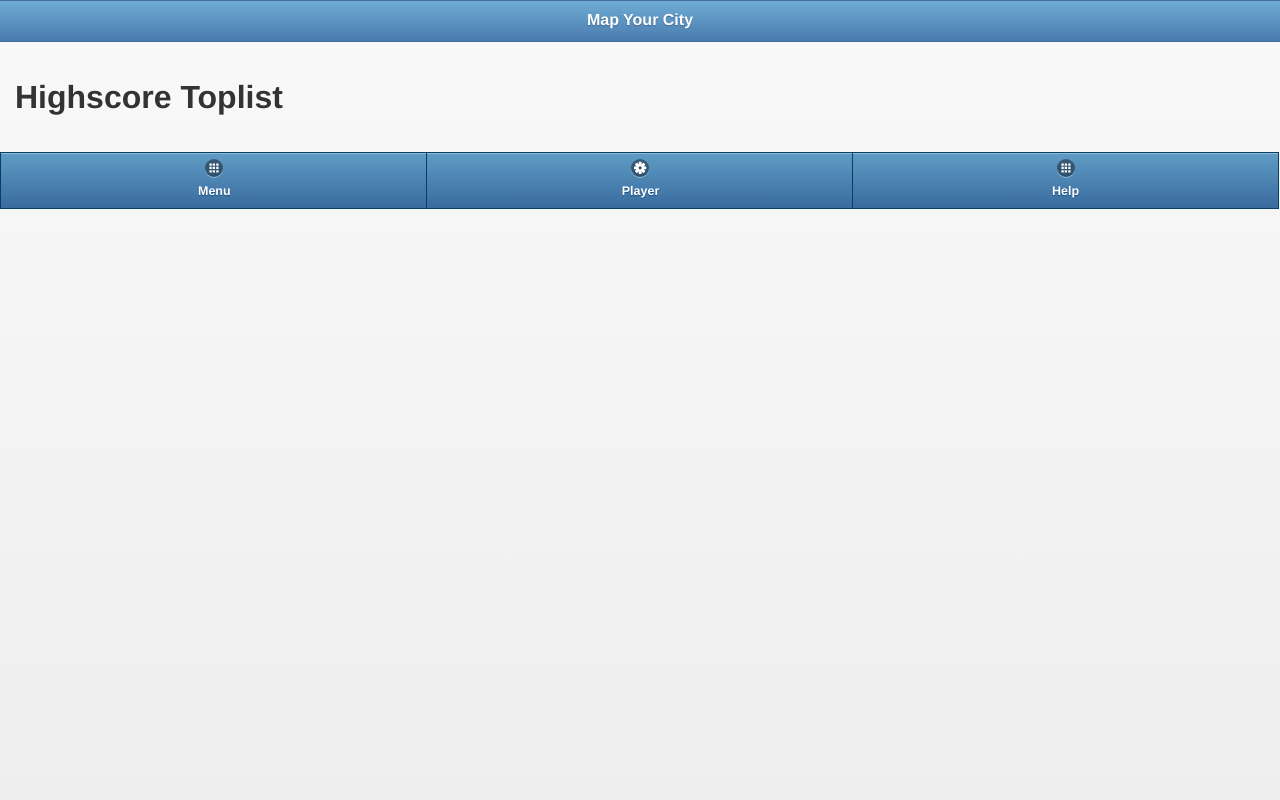
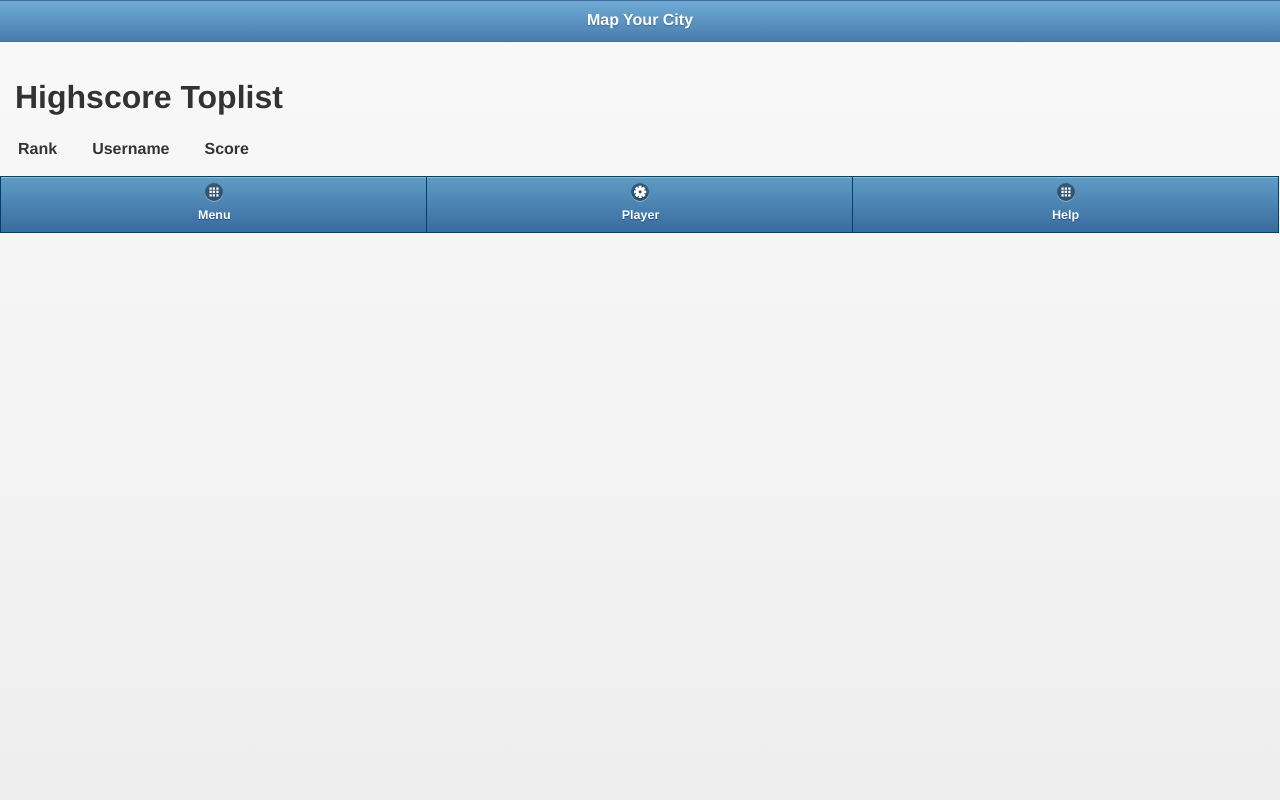
Before and after one commit to skasberger/map-your-city, a Flask app: page /scores/world in a window 1280 px wide. Run offline with Flask 2, Linux system fonts and the light colour scheme; the visitor is signed in with stand-in values (Sample User, id 1); tables that the repository leaves empty hold one stand-in row (values such as "Sample post"); lists and menus that the app fills with data are empty; some libraries are stand-ins or nearby versions.

Commit message:
update scores.html

```diff
--- a/mapyourcity/templates/layout_main.html
+++ b/mapyourcity/templates/layout_main.html
@@ -24,7 +24,6 @@
 
 	<!-- jQuery Mobile CSS bits -->
 	<link rel="stylesheet" href="{{url_for('static', filename='css/jquery.mobile-1.2.0.min.css')}}" />
-
 	<link rel="stylesheet" href="{{url_for('static', filename='css/leaflet.css')}}" />
 	<link rel="stylesheet" href="{{url_for('static', filename='style.css')}}" />
 
--- a/mapyourcity/templates/main.html
+++ b/mapyourcity/templates/main.html
@@ -12,7 +12,7 @@
 	<div data-role="collapsible" data-content-theme="b">
 		<h3 data-role="button">Singleplayer</h3>
 		<a href="{{url_for('setup_sp_ffa')}}" data-role="button" data-theme="a">Free For All</a>
-		<a href="{{url_for('sp_motw')}}" data-role="button" data-theme="a">Mapper of the Week</a>
+		<!--<a href="{{url_for('sp_motw')}}" data-role="button" data-theme="a">Mapper of the Week</a>-->
 	</div>
 	<div data-role="collapsible" data-content-theme="b">
 		<h3 data-role="button">Multiplayer</a></h3>
--- a/mapyourcity/templates/scores.html
+++ b/mapyourcity/templates/scores.html
@@ -8,16 +8,27 @@
 <div id="header" data-theme="b" data-role="header">
 	<h1>Map Your City</h1>
 </div>
-<div id="map" height="100%"/>
 	<div id="content" data-role="content">
 		<h1>Highscore Toplist</h1>
-		<ul id="score">
+		<table data-role="table" id="score-table" class="ui-responsive table-stroke">
+  			<thead>
+    			<tr>
+      				<th style="padding-right:2em;" data-priority="1">Rank</th>
+      				<th style="padding-right:2em;" data-priority="2">Username</th>
+      				<th style="padding-right:2em;" data-priority="3">Score</th>
+    			</tr>
+  			</thead>
 			{% for score in Scores %}
-    		<li>{{ score.username }} : {{ score.score_all }}</li>
+  			<tbody>
+ 				<tr>
+      				<td><strong>{{ loop.index }}</strong></td>
+      				<td>{{ score.username }}</td>
+      				<td>{{ score.score_all }}</td>
+    			</tr>
+			</tbody>
     		{% endfor %}
-    	</ul>
+		</table>
     </div>
-</div>
 <div id="nav" data-role="navbar" data-iconpos="top">
 	<ul>
 		<li><a href="{{url_for('main')}}" data-transition="fade" data-theme="b" data-icon="grid">Menu</a></li>
--- a/mapyourcity/views.py
+++ b/mapyourcity/views.py
@@ -76,10 +76,9 @@ def verifyOsm():
   object_type = request.args.get('ObjectType', '', type=str)
   object_latlng = request.args.get('ObjectLatLng', '', type=str)
   object_attribute = request.args.get('ObjectAttr', '', type=str)
-  print object_latlng
   score = History(g.player.game.id, g.player.id,'osm')
   history_id = g.player.score.update(1)
-  geo = HistoryGeo(history_id,object_id, object_name,object_type, object_attribute, object_latlng)
+  geo = HistoryGeo(history_id, object_id, object_name, object_type, object_attribute, object_latlng)
   db.session.add(score)
   db.session.add(geo)
   db.session.commit()
```
